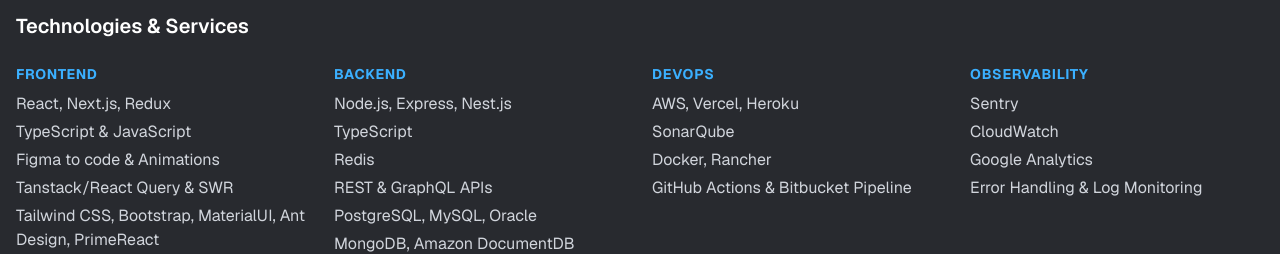
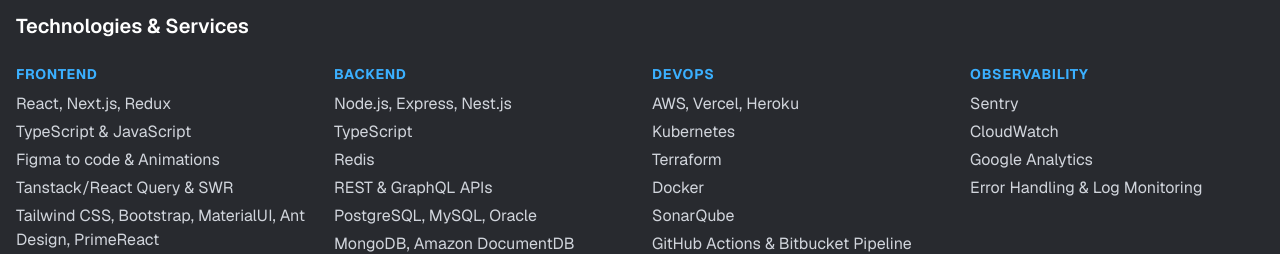
Before and after one commit to venuziano/portfolio, a Next.js app: page / in a window 1280 px wide. Shown: the part 920-1174 px from the top of the page. Built offline with nearby package versions, Linux system fonts and the light colour scheme; no server answers.

Commit message:
IMPROVED: Add tech to the devops in about me section

```diff
--- a/src/components/AboutSection.tsx
+++ b/src/components/AboutSection.tsx
@@ -86,8 +86,10 @@
               </h4>
               <ul className="space-y-1">
                 <li>AWS, Vercel, Heroku</li>
+                <li>Kubernetes</li>
+                <li>Terraform</li>
+                <li>Docker</li>
                 <li>SonarQube</li>
-                <li>Docker, Rancher</li>
                 <li>GitHub Actions &amp; Bitbucket Pipeline</li>
               </ul>
             </div>
```
